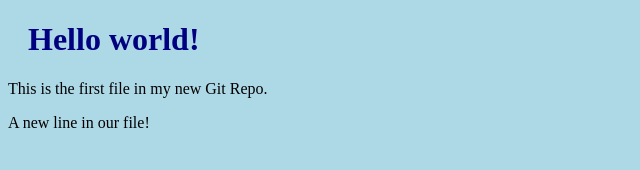
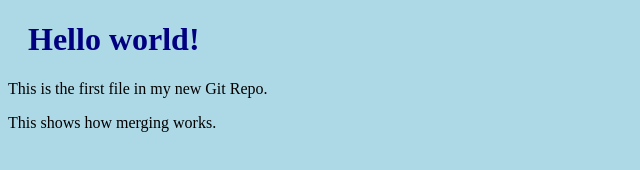
Before and after one commit to voidoftetris/hello-world, a plain HTML site: page index.html in a window 1280 px wide. Shown: the full height of the page, 0-640 px from the left. Drawn offline with Linux system fonts and the light colour scheme.

Commit message:
updated index for merge test

```diff
--- a/index.html
+++ b/index.html
@@ -8,7 +8,7 @@
 
 <h1>Hello world!</h1>
 <p>This is the first file in my new Git Repo.</p>
-<p>A new line in our file!</p>
+<p>This shows how merging works.</p>
 
 </body>
 </html>
```
